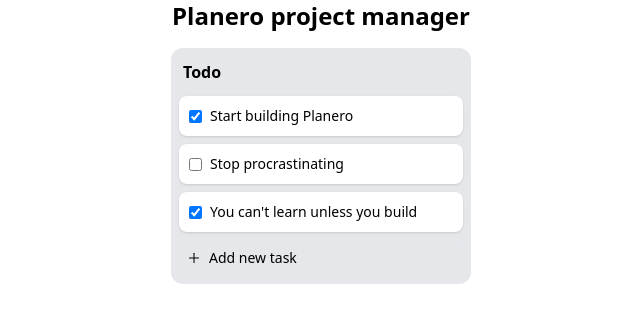
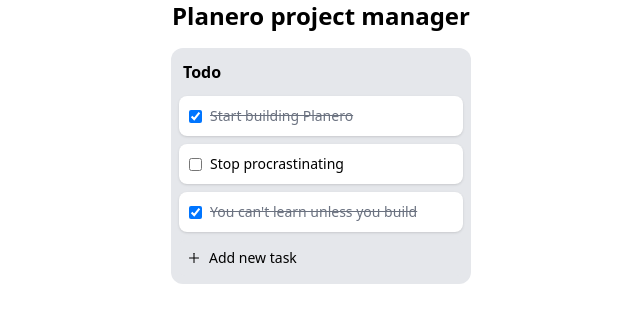
Before and after one commit to raknos13/planero-planner-react, a React (Vite) app: page / in a window 1280 px wide. Shown: the top 322 px of the page, without its empty margins (319-959 px from the left). Built offline with nearby package versions, Linux system fonts and the light colour scheme.

Commit message:
Fix #1: Fix drag and drop by adding wrapper

```diff
--- a/src/components/TodoItem.jsx
+++ b/src/components/TodoItem.jsx
@@ -6,7 +6,7 @@ import {
   AiOutlineClose,
 } from "react-icons/ai";
 
-function TodoItem(
+const TodoItem = forwardRef(function TodoItem(
   { task, handleDelete, handleEdit, draggableProps, dragHandleProps },
   ref,
 ) {
@@ -42,12 +42,12 @@ function TodoItem(
   }
 
   return (
+    <div className="relative w-full group">
       <li
         ref={ref}
         {...draggableProps}
         {...dragHandleProps}
         className="text-sm bg-white p-2 rounded-lg shadow mb-2 flex items-center justify-between border-2 border-transparent hover:border-2 hover:border-blue-500"
-      style={{ position: "relative" }}
       >
         <input
           type="checkbox"
@@ -94,12 +94,16 @@ function TodoItem(
             </button>
           </form>
         ) : (
-        <div className="flex justify-between items-center w-full group">
+          <div className="flex justify-between items-center w-full">
             <div>
-            <span className="w-full">{task.title}</span>
+              <span
+                className={`w-full ${task.completed ? "line-through text-gray-500" : ""}`}
+              >
+                {task.title}
+              </span>
             </div>
             {/* Hide buttons by default, show on hover */}
-          <div className="absolute top-1 right-2 flex gap-1 opacity-0 group-hover:opacity-100 transition-opacity duration-300 bg-white">
+            <div className="absolute top-1 right-2 gap-1 hidden group-hover:flex transition-opacity duration-300 bg-white">
               <button
                 onClick={() => {
                   setIsEditing(true);
@@ -118,7 +122,8 @@ function TodoItem(
           </div>
         )}
       </li>
+    </div>
   );
-}
+});
 
-export default forwardRef(TodoItem);
+export default TodoItem;
```
Lines whose indentation alone changed are shown as unchanged.
